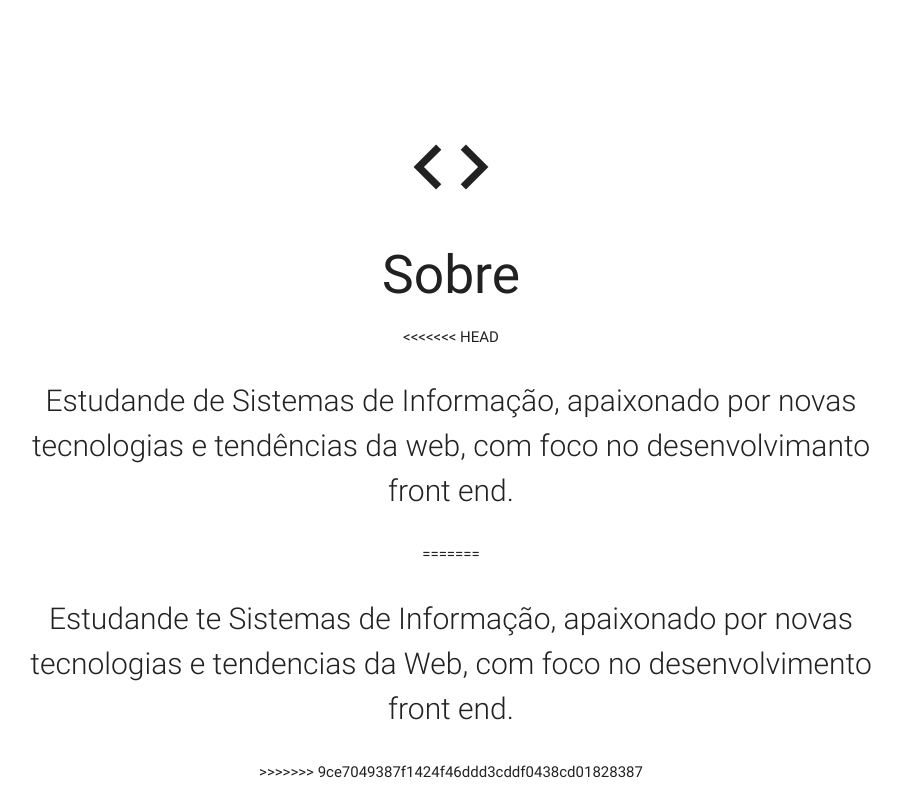
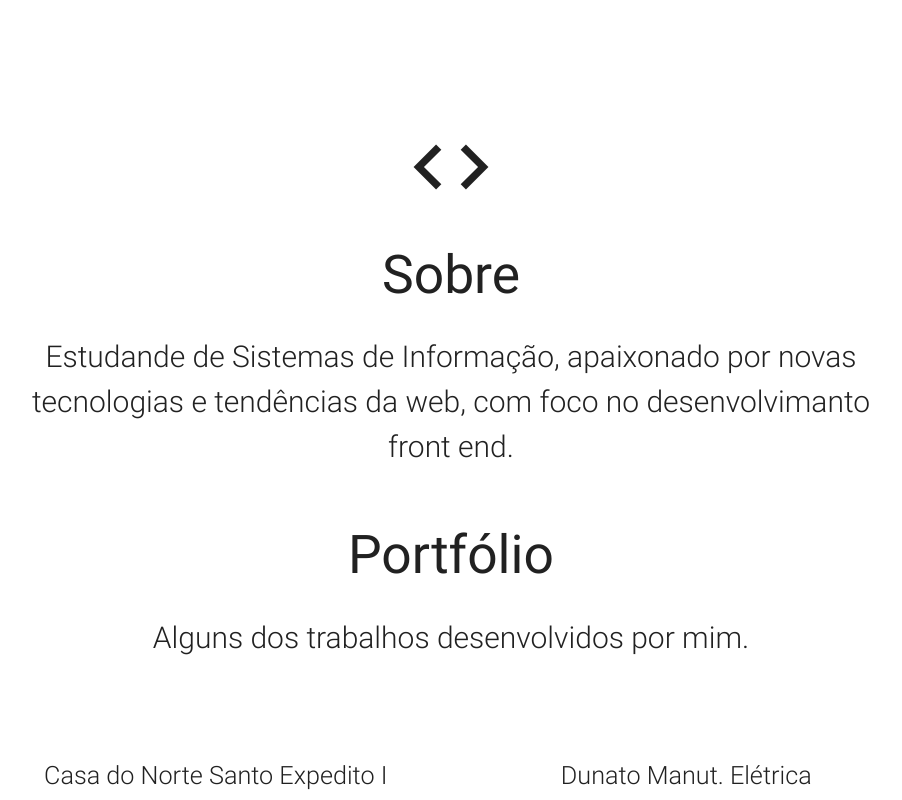
Before and after one commit to AdrianoNrodrigues/adrianonrodrigues.github.io, a plain HTML site: page index.html in a window 1280 px wide. Shown: the part 580-1380 px from the top of the page, without its empty margins (189-1091 px from the left). Drawn offline with nearby package versions, Linux system fonts and the light colour scheme; a script that the page names is missing; files whose address does not match are found by name.

Commit message:
acertando erros

```diff
--- a/index.html
+++ b/index.html
@@ -35,12 +35,8 @@
         <div class="col m12">
         <i class="large material-icons icone-code">code</i>
         <h2> Sobre </h2>
-<<<<<<< HEAD
         <p class="light set-p"> Estudande de Sistemas de Informação, apaixonado por novas tecnologias e tendências da web, com foco no desenvolvimanto front end. </p>
-=======
-        <p class="light set-p"> Estudande te Sistemas de Informação, apaixonado por novas tecnologias e tendencias da Web, com foco no desenvolvimento front end. </p>
->>>>>>> 9ce7049387f1424f46ddd3cddf0438cd01828387
-      </div>
+
     </div>
     <div>
     <div id="portfolio">
```
